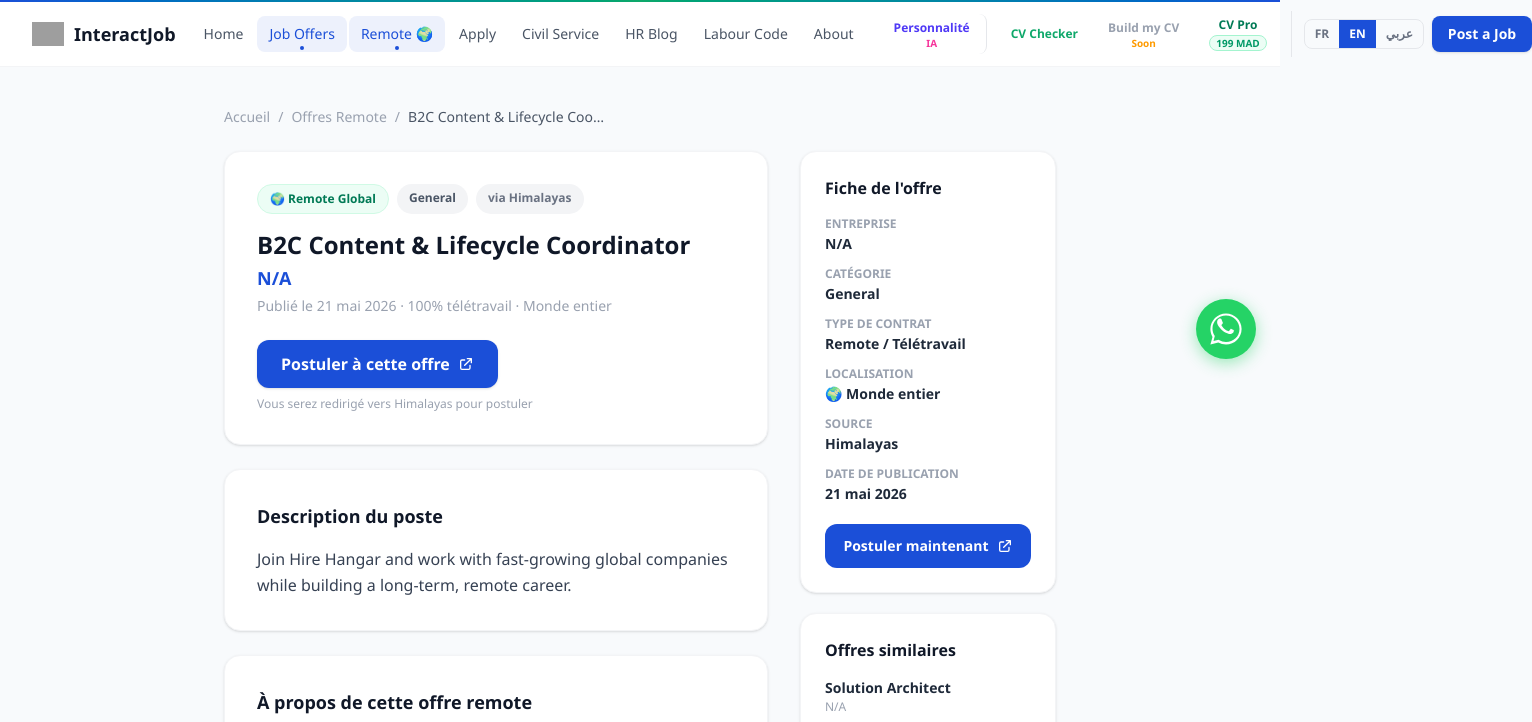
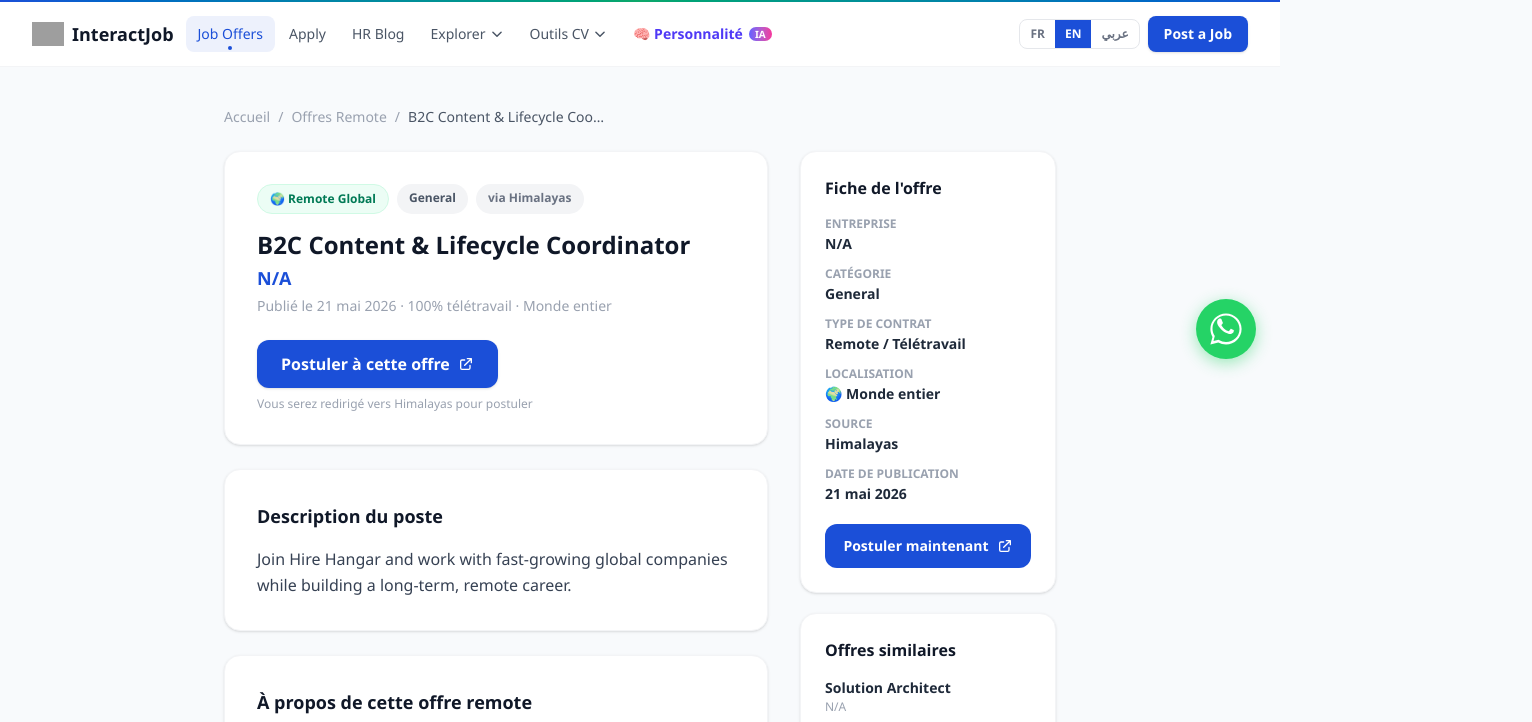
Before and after one commit to Adildrouz/interactjob, a Next.js app: page /en/offres/remote/1412f8fa6c872713 in a window 1280 px wide. Shown: the top 722 px of the page, 1532 px wide, since content can reach past the window. Built offline with nearby package versions, Linux system fonts and the light colour scheme; grey boxes are pictures that could not be loaded.

Commit message:
fix: add middleware to exclude /personality from intl routing + redesign navbar with dropdowns

```diff
--- a/components/Navbar.tsx
+++ b/components/Navbar.tsx
@@ -1,8 +1,40 @@
 "use client";
-import { useState } from "react";
+import { useState, useRef, useEffect } from "react";
 import Image from "next/image";
 import { Link, usePathname, useRouter } from "@/i18n/routing";
 import { useLocale, useTranslations } from "next-intl";
+
+function Dropdown({ label, children }: { label: React.ReactNode; children: React.ReactNode }) {
+  const [open, setOpen] = useState(false);
+  const ref = useRef<HTMLDivElement>(null);
+
+  useEffect(() => {
+    function handleClick(e: MouseEvent) {
+      if (ref.current && !ref.current.contains(e.target as Node)) setOpen(false);
+    }
+    document.addEventListener("mousedown", handleClick);
+    return () => document.removeEventListener("mousedown", handleClick);
+  }, []);
+
+  return (
+    <div ref={ref} className="relative">
+      <button
+        onClick={() => setOpen(o => !o)}
+        className="flex items-center gap-1 px-3 py-2 text-sm font-medium rounded-lg text-gray-600 hover:text-gray-900 hover:bg-gray-50 transition-colors whitespace-nowrap"
+      >
+        {label}
+        <svg className={`w-3.5 h-3.5 transition-transform ${open ? "rotate-180" : ""}`} fill="none" viewBox="0 0 24 24" stroke="currentColor" strokeWidth={2.5}>
+          <path strokeLinecap="round" strokeLinejoin="round" d="M19 9l-7 7-7-7" />
+        </svg>
+      </button>
+      {open && (
+        <div className="absolute top-full left-0 mt-1 w-52 bg-white border border-gray-100 rounded-xl shadow-lg py-1 z-50">
+          {children}
+        </div>
+      )}
+    </div>
+  );
+}
 
 export default function Navbar() {
   const [open, setOpen] = useState(false);
@@ -11,24 +43,6 @@
   const locale = useLocale();
   const t = useTranslations("nav");
 
-  const mainLinks = [
-    { href: "/" as const,             label: t("home") },
-    { href: "/offres" as const,       label: t("offers") },
-    { href: "/offres/remote" as any,  label: "Remote 🌍" },
-    { href: "/postuler" as any,       label: t("postuler") },
-    { href: "/concours" as any,       label: t("concours") },
-    { href: "/blog" as const,         label: t("blog") },
-    { href: "/code-travail" as any,   label: t("codeTravail") },
-    { href: "/a-propos" as const,     label: t("about") },
-  ];
-
-  const toolLinks = [
-    { href: "/cv-checker" as any,    label: t("cvChecker"),   soon: false, badge: undefined     },
-    { href: "/generateur-cv" as any, label: t("cvGenerator"), soon: true,  badge: undefined     },
-    { href: "/services-cv" as any,   label: "CV Pro",          soon: false, badge: "199 MAD"     },
-  ];
-
-
   function switchLocale(next: "fr" | "en" | "ar") {
     router.replace(pathname, { locale: next });
   }
@@ -36,92 +50,85 @@
   const isActive = (href: string) =>
     href === "/" ? pathname === "/" : pathname.startsWith(href);
 
+  const dropdownLinkCls = "flex items-center gap-2.5 px-4 py-2.5 text-sm text-gray-600 hover:bg-gray-50 hover:text-gray-900 transition-colors";
+
   return (
     <nav className="bg-white sticky top-0 z-50 border-b border-gray-100">
       <div className="h-0.5 bg-gradient-to-r from-primary via-accent to-primary" />
 
       <div className="max-w-7xl mx-auto px-4 sm:px-6 lg:px-8">
-        <div className="flex items-center justify-between h-16 gap-4">
+        <div className="flex items-center h-16 gap-1">
 
           {/* Logo */}
-          <Link href="/" className="flex items-center gap-2.5 flex-shrink-0 group">
+          <Link href="/" className="flex items-center gap-2 flex-shrink-0 group mr-2">
             <div className="relative w-8 h-8">
               <Image
                 src="/InteractJob-Logo.png"
                 alt="InteractJob"
-                fill
-                priority
+                fill priority
                 className="object-contain"
                 onError={(e) => { (e.currentTarget as HTMLImageElement).style.display = "none"; }}
               />
             </div>
-            <span className="font-bold text-lg text-gray-900 group-hover:text-primary transition-colors">
+            <span className="font-bold text-lg text-gray-900 group-hover:text-primary transition-colors hidden sm:block">
               InteractJob
             </span>
           </Link>
 
-          {/* Desktop — liens principaux */}
+          {/* Desktop nav */}
           <div className="hidden lg:flex items-center gap-0.5 flex-1">
-            {mainLinks.map((link) => (
-              <Link
-                key={link.href}
-                href={link.href}
-                className={`relative px-3 py-2 text-sm font-medium rounded-lg transition-colors whitespace-nowrap ${
-                  isActive(link.href)
-                    ? "text-primary bg-primary/8"
-                    : "text-gray-600 hover:text-gray-900 hover:bg-gray-50"
-                }`}
-              >
-                {link.label}
-                {isActive(link.href) && (
-                  <span className="absolute bottom-0.5 left-1/2 -translate-x-1/2 w-1 h-1 bg-primary rounded-full" />
-                )}
+
+            {/* Offres */}
+            <Link href="/offres" className={`relative px-3 py-2 text-sm font-medium rounded-lg transition-colors whitespace-nowrap ${isActive("/offres") ? "text-primary bg-primary/8" : "text-gray-600 hover:text-gray-900 hover:bg-gray-50"}`}>
+              {t("offers")}
+              {isActive("/offres") && <span className="absolute bottom-0.5 left-1/2 -translate-x-1/2 w-1 h-1 bg-primary rounded-full" />}
             </Link>
-            ))}
-          </div>
 
-          {/* Desktop — outils CV + langue + CTA */}
-          <div className="hidden lg:flex items-center gap-2 flex-shrink-0">
+            {/* Postuler */}
+            <Link href={"/postuler" as any} className={`relative px-3 py-2 text-sm font-medium rounded-lg transition-colors whitespace-nowrap ${isActive("/postuler") ? "text-primary bg-primary/8" : "text-gray-600 hover:text-gray-900 hover:bg-gray-50"}`}>
+              {t("postuler")}
+              {isActive("/postuler") && <span className="absolute bottom-0.5 left-1/2 -translate-x-1/2 w-1 h-1 bg-primary rounded-full" />}
+            </Link>
+
+            {/* Blog */}
+            <Link href="/blog" className={`relative px-3 py-2 text-sm font-medium rounded-lg transition-colors whitespace-nowrap ${isActive("/blog") ? "text-primary bg-primary/8" : "text-gray-600 hover:text-gray-900 hover:bg-gray-50"}`}>
+              {t("blog")}
+              {isActive("/blog") && <span className="absolute bottom-0.5 left-1/2 -translate-x-1/2 w-1 h-1 bg-primary rounded-full" />}
+            </Link>
+
+            {/* Plus ▾ */}
+            <Dropdown label="Explorer">
+              <Link href={"/offres/remote" as any} onClick={() => {}} className={dropdownLinkCls}>🌍 Remote</Link>
+              <Link href={"/concours" as any} onClick={() => {}} className={dropdownLinkCls}>🏆 {t("concours")}</Link>
+              <Link href={"/code-travail" as any} onClick={() => {}} className={dropdownLinkCls}>📋 {t("codeTravail")}</Link>
+              <Link href="/a-propos" onClick={() => {}} className={dropdownLinkCls}>ℹ️ {t("about")}</Link>
+            </Dropdown>
+
+            {/* Outils ▾ */}
+            <Dropdown label="Outils CV">
+              <Link href={"/cv-checker" as any} onClick={() => {}} className={dropdownLinkCls}>🔍 {t("cvChecker")}</Link>
+              <Link href={"/services-cv" as any} onClick={() => {}} className={dropdownLinkCls}>
+                ✨ CV Pro
+                <span className="ml-auto text-[10px] font-bold text-emerald-600 bg-emerald-50 border border-emerald-200 px-1.5 py-0.5 rounded-full">199 MAD</span>
+              </Link>
+              <Link href={"/generateur-cv" as any} onClick={() => {}} className={`${dropdownLinkCls} text-gray-400`}>
+                🛠 {t("cvGenerator")}
+                <span className="ml-auto text-[10px] font-bold text-amber-500">{t("comingSoon")}</span>
+              </Link>
+            </Dropdown>
 
             {/* Personnalité IA */}
             <a
               href="/personality"
-              className="flex flex-col items-center px-3 py-1.5 rounded-lg text-xs font-semibold transition-colors text-indigo-600 hover:bg-indigo-50 border-r border-gray-200 mr-1 pr-4"
+              className="flex items-center gap-1.5 px-3 py-2 text-sm font-semibold text-indigo-600 hover:bg-indigo-50 rounded-lg transition-colors whitespace-nowrap"
             >
-              <span>Personnalité</span>
-              <span className="text-[10px] font-bold text-pink-500 leading-none mt-0.5">IA</span>
+              🧠 Personnalité
+              <span className="text-[10px] font-bold text-white bg-gradient-to-r from-indigo-500 to-pink-500 px-1.5 py-0.5 rounded-full leading-none">IA</span>
             </a>
+          </div>
 
-            {/* Outils CV */}
-            <div className="flex items-center gap-1.5 border-r border-gray-200 pr-3 mr-1">
-              {toolLinks.map((tool) => (
-                <Link
-                  key={tool.href}
-                  href={tool.href}
-                  className={`relative flex flex-col items-center px-3 py-1.5 rounded-lg text-xs font-semibold transition-colors ${
-                    isActive(tool.href)
-                      ? "bg-accent/10 text-accent"
-                      : tool.soon
-                      ? "text-gray-400 hover:bg-gray-50 hover:text-gray-600"
-                      : tool.badge
-                      ? "text-emerald-700 hover:bg-emerald-50"
-                      : "text-accent hover:bg-accent/10"
-                  }`}
-                >
-                  <span>{tool.label}</span>
-                  {tool.soon && (
-                    <span className="text-[10px] font-bold text-amber-500 leading-none mt-0.5">
-                      {t("comingSoon")}
-                    </span>
-                  )}
-                  {tool.badge && (
-                    <span className="text-[10px] font-bold text-emerald-600 bg-emerald-50 border border-emerald-200 px-1.5 py-0.5 rounded-full leading-none mt-0.5 whitespace-nowrap">
-                      {tool.badge}
-                    </span>
-                  )}
-                </Link>
-              ))}
-            </div>
+          {/* Right side */}
+          <div className="hidden lg:flex items-center gap-2 flex-shrink-0 ml-auto">
 
             {/* Language switcher */}
             <div className="flex items-center border border-gray-200 rounded-lg overflow-hidden text-xs font-semibold">
@@ -129,11 +136,7 @@
                 <button
                   key={lng}
                   onClick={() => switchLocale(lng)}
-                  className={`px-2.5 py-1.5 transition-colors ${
-                    locale === lng
-                      ? "bg-primary text-white"
-                      : "text-gray-500 hover:text-gray-800 hover:bg-gray-50"
-                  }`}
+                  className={`px-2.5 py-1.5 transition-colors ${locale === lng ? "bg-primary text-white" : "text-gray-500 hover:text-gray-800 hover:bg-gray-50"}`}
                 >
                   {lng === "fr" ? "FR" : lng === "en" ? "EN" : "عربي"}
                 </button>
@@ -142,16 +145,20 @@
 
             {/* Publier CTA */}
             <Link
-              href="/publier"
+              href={"/publier" as any}
               className="bg-primary text-white px-4 py-2 rounded-lg text-sm font-semibold hover:bg-primary-dark transition-colors shadow-sm whitespace-nowrap"
             >
               {t("postJob")}
             </Link>
           </div>
 
-          {/* Mobile hamburger */}
+          {/* Mobile: right side shortcuts + hamburger */}
+          <div className="lg:hidden flex items-center gap-2 ml-auto">
+            <a href="/personality" className="flex items-center gap-1 text-xs font-semibold text-indigo-600 bg-indigo-50 px-2.5 py-1.5 rounded-lg">
+              🧠 <span className="text-[10px] font-bold text-pink-500">IA</span>
+            </a>
             <button
-            className="lg:hidden p-2 rounded-lg text-gray-500 hover:bg-gray-100 transition-colors"
+              className="p-2 rounded-lg text-gray-500 hover:bg-gray-100 transition-colors"
               onClick={() => setOpen(!open)}
               aria-label="Menu"
             >
@@ -167,98 +174,84 @@
             </button>
           </div>
         </div>
+      </div>
 
       {/* Mobile menu */}
       {open && (
-        <div className="lg:hidden border-t border-gray-100 bg-white py-3 px-4 shadow-lg">
-          <div className="flex flex-col gap-1">
+        <div className="lg:hidden border-t border-gray-100 bg-white py-3 px-4 shadow-lg max-h-[80vh] overflow-y-auto">
+          <div className="flex flex-col gap-0.5">
 
-            {/* Liens principaux */}
-            {mainLinks.map((link) => (
+            {[
+              { href: "/" as const,           label: t("home"),        icon: "🏠" },
+              { href: "/offres" as const,      label: t("offers"),      icon: "💼" },
+              { href: "/offres/remote" as any, label: "Remote",         icon: "🌍" },
+              { href: "/postuler" as any,      label: t("postuler"),    icon: "📨" },
+              { href: "/concours" as any,      label: t("concours"),    icon: "🏆" },
+              { href: "/blog" as const,        label: t("blog"),        icon: "📰" },
+              { href: "/code-travail" as any,  label: t("codeTravail"), icon: "📋" },
+              { href: "/a-propos" as const,    label: t("about"),       icon: "ℹ️" },
+            ].map((link) => (
               <Link
                 key={link.href}
                 href={link.href}
                 onClick={() => setOpen(false)}
-                className={`text-sm font-medium py-2.5 px-3 rounded-lg transition-colors ${
-                  isActive(link.href)
-                    ? "text-primary bg-primary/8"
-                    : "text-gray-600 hover:bg-gray-50"
-                }`}
+                className={`flex items-center gap-3 text-sm font-medium py-2.5 px-3 rounded-lg transition-colors ${isActive(link.href) ? "text-primary bg-primary/8" : "text-gray-600 hover:bg-gray-50"}`}
               >
+                <span>{link.icon}</span>
                 {link.label}
               </Link>
             ))}
 
             {/* Personnalité IA */}
             <div className="mt-2 pt-2 border-t border-gray-100">
-              <p className="text-[10px] font-bold text-gray-400 uppercase tracking-wider px-3 mb-1">Test IA</p>
               <a
                 href="/personality"
                 onClick={() => setOpen(false)}
                 className="flex items-center justify-between py-2.5 px-3 rounded-lg text-sm font-semibold text-indigo-600 hover:bg-indigo-50 transition-colors"
               >
-                <span>Test Personnalité</span>
+                <span className="flex items-center gap-2">🧠 Test Personnalité</span>
                 <span className="text-[10px] font-bold text-white bg-gradient-to-r from-indigo-500 to-pink-500 px-2 py-0.5 rounded-full">IA</span>
               </a>
             </div>
 
-            {/* Séparateur outils CV */}
+            {/* Outils CV */}
             <div className="mt-2 pt-2 border-t border-gray-100">
-              <p className="text-[10px] font-bold text-gray-400 uppercase tracking-wider px-3 mb-1">
-                Outils CV
-              </p>
-              {toolLinks.map((tool) => (
+              <p className="text-[10px] font-bold text-gray-400 uppercase tracking-wider px-3 mb-1">Outils CV</p>
+              {[
+                { href: "/cv-checker" as any,    label: t("cvChecker"),   icon: "🔍", badge: undefined, soon: false },
+                { href: "/services-cv" as any,   label: "CV Pro",          icon: "✨", badge: "199 MAD", soon: false },
+                { href: "/generateur-cv" as any, label: t("cvGenerator"), icon: "🛠", badge: undefined, soon: true  },
+              ].map((tool) => (
                 <Link
                   key={tool.href}
                   href={tool.href}
                   onClick={() => setOpen(false)}
-                  className={`flex items-center justify-between py-2.5 px-3 rounded-lg text-sm font-semibold transition-colors ${
-                    isActive(tool.href)
-                      ? "text-accent bg-accent/10"
-                      : tool.soon
-                      ? "text-gray-400 hover:bg-gray-50"
-                      : tool.badge
-                      ? "text-emerald-700 hover:bg-emerald-50"
-                      : "text-accent hover:bg-accent/10"
-                  }`}
+                  className={`flex items-center justify-between py-2.5 px-3 rounded-lg text-sm font-semibold transition-colors ${tool.soon ? "text-gray-400 hover:bg-gray-50" : tool.badge ? "text-emerald-700 hover:bg-emerald-50" : "text-accent hover:bg-accent/10"}`}
                 >
-                  <span>{tool.label}</span>
-                  {tool.soon && (
-                    <span className="text-[10px] font-bold text-amber-500 bg-amber-50 px-2 py-0.5 rounded-full">
-                      {t("comingSoon")}
-                    </span>
-                  )}
-                  {tool.badge && (
-                    <span className="text-[10px] font-bold text-emerald-600 bg-emerald-50 border border-emerald-200 px-2 py-0.5 rounded-full">
-                      {tool.badge}
-                    </span>
-                  )}
+                  <span className="flex items-center gap-2"><span>{tool.icon}</span>{tool.label}</span>
+                  {tool.soon && <span className="text-[10px] font-bold text-amber-500 bg-amber-50 px-2 py-0.5 rounded-full">{t("comingSoon")}</span>}
+                  {tool.badge && <span className="text-[10px] font-bold text-emerald-600 bg-emerald-50 border border-emerald-200 px-2 py-0.5 rounded-full">{tool.badge}</span>}
                 </Link>
               ))}
             </div>
 
-            {/* CTA publier */}
+            {/* Bottom actions */}
+            <div className="mt-3 pt-3 border-t border-gray-100 flex items-center gap-3">
               <Link
-              href="/publier"
+                href={"/publier" as any}
                 onClick={() => setOpen(false)}
-              className="bg-primary text-white px-4 py-2.5 rounded-lg text-sm font-semibold text-center mt-2 hover:bg-primary-dark transition-colors"
+                className="flex-1 bg-primary text-white py-2.5 rounded-lg text-sm font-semibold text-center hover:bg-primary-dark transition-colors"
               >
                 {t("postJob")}
               </Link>
-
-            {/* Language switcher */}
-            <div className="flex items-center gap-2 mt-3 pt-3 border-t border-gray-100">
-              <span className="text-xs text-gray-400 font-medium">Langue :</span>
               <div className="flex items-center border border-gray-200 rounded-lg overflow-hidden text-xs font-semibold">
                 {(["fr", "en", "ar"] as const).map((lng) => (
                   <button
                     key={lng}
                     onClick={() => { switchLocale(lng); setOpen(false); }}
-                    className={`px-2.5 py-1.5 transition-colors ${
-                      locale === lng ? "bg-primary text-white" : "text-gray-500 hover:bg-gray-50"
-                    }`}
+                    className={`px-2.5 py-2 transition-colors ${locale === lng ? "bg-primary text-white" : "text-gray-500 hover:bg-gray-50"}`}
                   >
-                    {lng === "fr" ? "FR" : lng === "en" ? "EN" : "عربي"}
+                    {lng === "fr" ? "FR" : lng === "en" ? "EN" : "ع"}
                   </button>
                 ))}
               </div>
--- /dev/null
+++ b/middleware.ts
@@ -0,0 +1,26 @@
+import createMiddleware from 'next-intl/middleware';
+import { routing } from './i18n/routing';
+import type { NextRequest } from 'next/server';
+
+const intlMiddleware = createMiddleware(routing);
+
+export function middleware(request: NextRequest) {
+  const { pathname } = request.nextUrl;
+
+  // Skip intl middleware for personality, admin, and static assets
+  if (
+    pathname.startsWith('/personality') ||
+    pathname.startsWith('/admin') ||
+    pathname.startsWith('/api/')
+  ) {
+    return;
+  }
+
+  return intlMiddleware(request);
+}
+
+export const config = {
+  matcher: [
+    '/((?!_next/static|_next/image|favicon\\.ico|favicon\\.png|InteractJob-Logo\\.png|.*\\..*).)',
+  ],
+};
```
Lines whose indentation alone changed are shown as unchanged.
